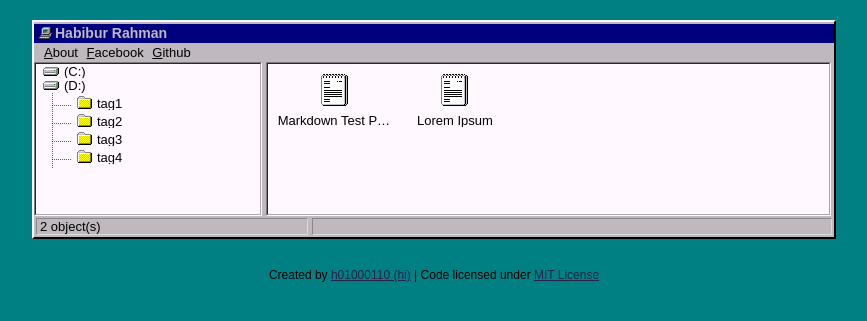
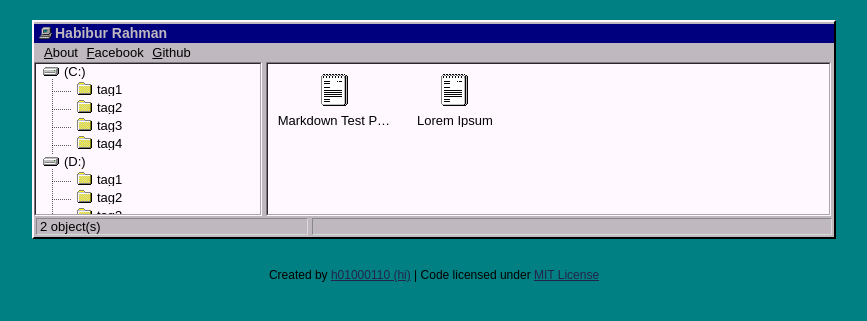
Before and after one commit to Habibu-R-ahman/habibu-r-ahman.github.io, a Jekyll site: the page built from index.html, in a window 1280 px wide. Shown: the top 321 px of the page, without its empty margins (206-1073 px from the left). Built offline with Jekyll 4.4.1, drawn with Linux system fonts in a browser that asks for light colours.

```diff
--- a/_layouts/default.html
+++ b/_layouts/default.html
@@ -32,6 +32,13 @@
 		<div class="tag_list">
 			<ul id="tag-list">
 				<li><a href="/" ><img src="/assets/img/disk.png" />(C:)</a>
+					<ul>
+						{% assign tags = site.tags | sort %}
+						{% for tag in tags %}
+						<li><a href="/tag/{{ tag | first | slugify }}/" title="{{ tag[0] | replace:'-', ' ' }}"><img src="/assets/img/folder.ico" />{{ tag[0] | replace:'-', ' ' }}</a></li>
+						{% endfor %}
+					</ul>
+				</li>
 				<li><a href="/" ><img src="/assets/img/disk.png" />(D:)</a>
 					<ul>
 						{% assign tags = site.tags | sort %}
```
Lines whose indentation alone changed are shown as unchanged.
